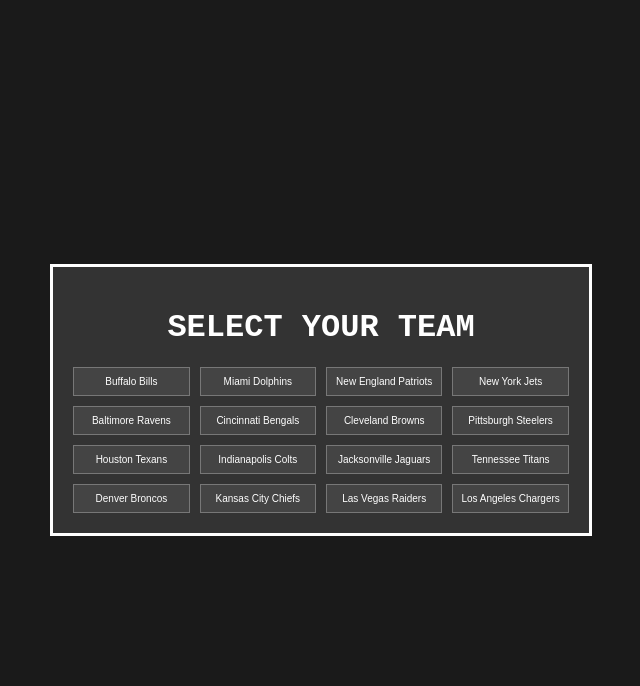
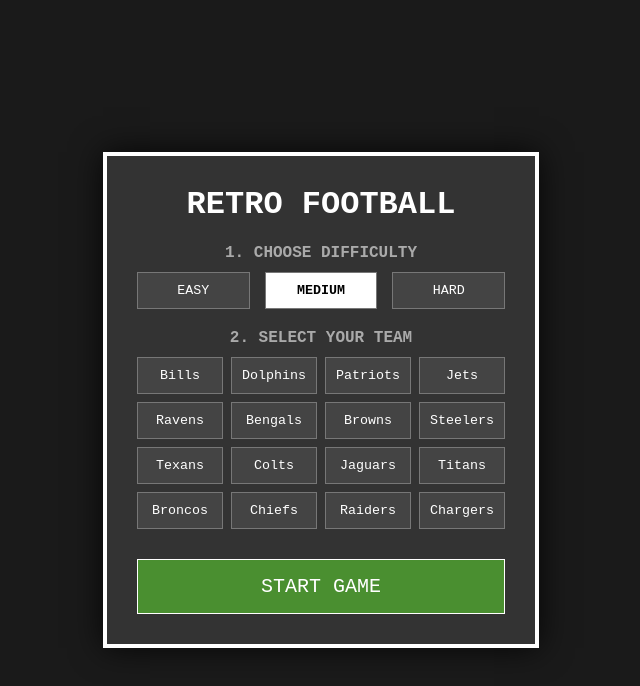
Before and after one commit to abutaney-code/FootBall, a plain HTML site: page index.html in a window 1280 px wide. Shown: the whole page, without its empty margins (319-959 px from the left). Drawn offline with Linux system fonts and the light colour scheme.

Commit message:
Update game from Team Edition to Ultimate Edition

```diff
--- a/index.html
+++ b/index.html
@@ -2,7 +2,7 @@
 <html lang="en">
 <head>
     <meta charset="UTF-8">
-    <title>Retro Football: Team Edition</title>
+    <title>Retro Football: Ultimate Edition</title>
     <style>
         body {
             margin: 0; padding: 0;
@@ -11,181 +11,192 @@
             height: 100vh; color: white;
             font-family: 'Courier New', sans-serif; overflow: hidden;
         }
-        canvas {
-            border: 4px solid #fff;
-            background-color: #4a8f30;
-            display: none; /* Hidden until team is chosen */
-        }
-        #menu {
+        #setup-screen {
             text-align: center;
             background: #333;
-            padding: 20px;
-            border: 3px solid #fff;
-            max-width: 600px;
+            padding: 30px;
+            border: 4px solid #fff;
+            max-width: 700px;
+            box-shadow: 0 0 30px rgba(0,0,0,0.8);
         }
-        .team-grid {
+        .section-label { margin-top: 20px; font-weight: bold; color: #aaa; text-transform: uppercase; }
+        .grid {
             display: grid;
             grid-template-columns: repeat(4, 1fr);
-            gap: 10px;
-            margin-top: 20px;
+            gap: 8px; margin-top: 10px;
         }
-        .team-btn {
-            background: #444;
-            color: white;
-            border: 1px solid #777;
-            padding: 8px;
-            cursor: pointer;
-            font-size: 10px;
-            transition: 0.2s;
+        .difficulty-grid {
+            display: grid;
+            grid-template-columns: repeat(3, 1fr);
+            gap: 15px; margin-top: 10px;
         }
-        .team-btn:hover { background: #666; border-color: #fff; }
-        #ui {
-            position: absolute; top: 20px; text-align: center;
-            width: 100%; pointer-events: none; display: none;
+        button {
+            background: #444; color: white; border: 1px solid #777;
+            padding: 10px; cursor: pointer; transition: 0.2s; font-family: 'Courier New';
         }
+        button:hover { background: #666; border-color: #fff; }
+        button.selected { background: #fff; color: #000; font-weight: bold; }
+
+        #start-btn {
+            margin-top: 30px; padding: 15px 40px; font-size: 20px;
+            background: #4a8f30; border-color: #fff; width: 100%;
+        }
+
+        canvas { border: 4px solid #fff; background-color: #4a8f30; display: none; }
+        #ui { position: absolute; top: 20px; text-align: center; width: 100%; pointer-events: none; display: none; }
     </style>
 </head>
 <body>
 
-    <div id="menu">
-        <h1>SELECT YOUR TEAM</h1>
-        <div class="team-grid" id="teamGrid"></div>
+    <div id="setup-screen">
+        <h1 style="margin-top:0">RETRO FOOTBALL</h1>
+
+        <div class="section-label">1. Choose Difficulty</div>
+        <div class="difficulty-grid">
+            <button onclick="setDiff(3, this)">EASY</button>
+            <button onclick="setDiff(5, this)" class="selected">MEDIUM</button>
+            <button onclick="setDiff(8, this)">HARD</button>
+        </div>
+
+        <div class="section-label">2. Select Your Team</div>
+        <div class="grid" id="teamGrid"></div>
+
+        <button id="start-btn" onclick="initGame()">START GAME</button>
     </div>
 
     <div id="ui">
         <h2 id="teamNameDisplay">TEAM</h2>
-        <div id="phaseIndicator">OFFENSE: RUN!</div>
+        <div id="phaseIndicator" style="font-weight: bold; padding: 5px; background: rgba(0,0,0,0.5); display: inline-block;">OFFENSE</div>
         <h3 id="scoreDisplay">Score: 0</h3>
     </div>
 
     <canvas id="gameCanvas" width="800" height="400"></canvas>
 
     <script>
-        const canvas = document.getElementById('gameCanvas');
-        const ctx = canvas.getContext('2d');
-        const menu = document.getElementById('menu');
-        const ui = document.getElementById('ui');
-
-        // --- Team Data ---
         const teams = [
-            { name: "Buffalo Bills", color: "#00338D" }, { name: "Miami Dolphins", color: "#008E97" },
-            { name: "New England Patriots", color: "#002244" }, { name: "New York Jets", color: "#125740" },
-            { name: "Baltimore Ravens", color: "#241773" }, { name: "Cincinnati Bengals", color: "#FB4F14" },
-            { name: "Cleveland Browns", color: "#311D00" }, { name: "Pittsburgh Steelers", color: "#FFB612" },
-            { name: "Houston Texans", color: "#03202F" }, { name: "Indianapolis Colts", color: "#002C5F" },
-            { name: "Jacksonville Jaguars", color: "#006778" }, { name: "Tennessee Titans", color: "#4B92DB" },
-            { name: "Denver Broncos", color: "#FB4F14" }, { name: "Kansas City Chiefs", color: "#E31837" },
-            { name: "Las Vegas Raiders", color: "#A5ACAF" }, { name: "Los Angeles Chargers", color: "#0080C6" }
+            { name: "Bills", color: "#00338D" }, { name: "Dolphins", color: "#008E97" },
+            { name: "Patriots", color: "#002244" }, { name: "Jets", color: "#125740" },
+            { name: "Ravens", color: "#241773" }, { name: "Bengals", color: "#FB4F14" },
+            { name: "Browns", color: "#311D00" }, { name: "Steelers", color: "#FFB612" },
+            { name: "Texans", color: "#03202F" }, { name: "Colts", color: "#002C5F" },
+            { name: "Jaguars", color: "#006778" }, { name: "Titans", color: "#4B92DB" },
+            { name: "Broncos", color: "#FB4F14" }, { name: "Chiefs", color: "#E31837" },
+            { name: "Raiders", color: "#A5ACAF" }, { name: "Chargers", color: "#0080C6" }
         ];
 
         let selectedTeam = teams[0];
+        let baseSpeed = 5;
 
-        // Create Buttons
+        // Setup UI
         const grid = document.getElementById('teamGrid');
         teams.forEach(team => {
             let btn = document.createElement('button');
-            btn.className = 'team-btn';
             btn.innerText = team.name;
-            btn.onclick = () => startGame(team);
+            btn.onclick = () => {
+                document.querySelectorAll('.grid button').forEach(b => b.classList.remove('selected'));
+                btn.classList.add('selected');
+                selectedTeam = team;
+            };
             grid.appendChild(btn);
         });
 
+        function setDiff(speed, btn) {
+            baseSpeed = speed;
+            document.querySelectorAll('.difficulty-grid button').forEach(b => b.classList.remove('selected'));
+            btn.classList.add('selected');
+        }
+
         // --- Game Logic ---
+        const canvas = document.getElementById('gameCanvas');
+        const ctx = canvas.getContext('2d');
         let score = 0, gameActive = false, isOffense = true;
-        let levelSpeed = 4, progressCounter = 0;
-        const DISTANCE_TO_TD = 500;
-
-        const player = { x: 50, y: 200, width: 30, height: 30, speed: 5 };
-        let defenders = [];
-        let cpuRunner = { active: false, x: 0, y: 0, width: 30, height: 30 };
-        let yardLines = [0, 150, 300, 450, 600, 750];
+        let progressCounter = 0;
+        const player = { x: 50, y: 200, width: 30, height: 30, speed: 6 };
+        let defenders = [], yardLines = [0, 150, 300, 450, 600, 750];
+        let cpuRunner = { active: false, x: 0, y: 0 };
 
         const keys = {};
         window.addEventListener('keydown', e => keys[e.code] = true);
         window.addEventListener('keyup', e => keys[e.code] = false);
 
-        function startGame(team) {
-            selectedTeam = team;
-            menu.style.display = 'none';
+        function initGame() {
+            document.getElementById('setup-screen').style.display = 'none';
             canvas.style.display = 'block';
-            ui.style.display = 'block';
-            document.getElementById('teamNameDisplay').innerText = team.name;
-            document.getElementById('teamNameDisplay').style.color = team.color;
+            document.getElementById('ui').style.display = 'block';
+            document.getElementById('teamNameDisplay').innerText = selectedTeam.name;
+            document.getElementById('teamNameDisplay').style.color = selectedTeam.color;
             gameActive = true;
             loop();
+        }
+
+        function switchMode(mode) {
+            isOffense = (mode === 'OFFENSE');
+            defenders = []; cpuRunner.active = false; progressCounter = 0;
+            const pi = document.getElementById('phaseIndicator');
+            pi.innerText = isOffense ? "OFFENSE: REACH THE ENDZONE" : "DEFENSE: TACKLE THE BLUE PLAYER";
+            pi.style.color = isOffense ? selectedTeam.color : "#ff4444";
         }
 
         function update() {
             if (!gameActive) return;
 
-            // Player Movement
             if (keys['ArrowUp'] || keys['KeyW']) player.y -= player.speed;
             if (keys['ArrowDown'] || keys['KeyS']) player.y += player.speed;
-            player.y = Math.max(0, Math.min(canvas.height - player.height, player.y));
+            player.y = Math.max(0, Math.min(canvas.height - 30, player.y));
 
-            // Scroll Field
-            yardLines = yardLines.map(x => (x - levelSpeed < -50) ? canvas.width : x - levelSpeed);
+            yardLines = yardLines.map(x => (x - baseSpeed < -50) ? canvas.width : x - baseSpeed);
 
             if (isOffense) {
                 progressCounter++;
-                if (progressCounter % 60 === 0 && progressCounter < DISTANCE_TO_TD) {
-                    defenders.push({ x: canvas.width, y: Math.random() * 370, width: 30, height: 30 });
+                if (progressCounter % (20 - Math.floor(baseSpeed)) === 0) {
+                    defenders.push({ x: canvas.width, y: Math.random() * 370, w: 30, h: 30 });
                 }
                 defenders.forEach((d, i) => {
-                    d.x -= levelSpeed;
-                    if (checkCollision(player, d)) gameActive = false;
+                    d.x -= (baseSpeed + 2);
+                    if (checkCollision(player, {x:d.x, y:d.y, width:d.w, height:d.h})) gameActive = false;
                 });
-                if (progressCounter >= DISTANCE_TO_TD) {
+                if (progressCounter > 400) {
                     score++;
                     document.getElementById('scoreDisplay').innerText = "Score: " + score;
                     switchMode('DEFENSE');
                 }
             } else {
                 if (!cpuRunner.active) { cpuRunner.active = true; cpuRunner.x = canvas.width; cpuRunner.y = 200; }
-                cpuRunner.x -= (levelSpeed * 0.8);
-                cpuRunner.y += (player.y > cpuRunner.y) ? 2 : -2; // CPU Dodges
-                if (checkCollision(player, cpuRunner)) switchMode('OFFENSE');
+                cpuRunner.x -= (baseSpeed + 1);
+                cpuRunner.y += (player.y > cpuRunner.y) ? (baseSpeed/2) : -(baseSpeed/2);
+                if (checkCollision(player, {x:cpuRunner.x, y:cpuRunner.y, width:30, height:30})) switchMode('OFFENSE');
                 if (cpuRunner.x < 0) gameActive = false;
             }
         }
 
         function draw() {
             ctx.fillStyle = '#4a8f30'; ctx.fillRect(0, 0, canvas.width, canvas.height);
-            ctx.fillStyle = 'rgba(255,255,255,0.4)';
+            ctx.fillStyle = 'rgba(255,255,255,0.3)';
             yardLines.forEach(x => ctx.fillRect(x, 0, 5, canvas.height));
 
-            // Draw Player (Team Color)
+            // Draw Player
             ctx.fillStyle = isOffense ? selectedTeam.color : "#d32f2f";
-            ctx.fillRect(player.x, player.y, player.width, player.height);
-            ctx.fillStyle = "silver"; ctx.fillRect(player.x + (isOffense?20:0), player.y+5, 10, 20);
+            ctx.fillRect(player.x, player.y, 30, 30);
+            ctx.fillStyle = "silver"; ctx.fillRect(player.x + (isOffense?20:0), player.y+5, 8, 20);
 
             if (isOffense) {
                 ctx.fillStyle = "#d32f2f";
-                defenders.forEach(d => ctx.fillRect(d.x, d.y, d.width, d.height));
-            } else if (cpuRunner.active) {
-                ctx.fillStyle = "#fff"; // Opponent Runner
-                ctx.fillRect(cpuRunner.x, cpuRunner.y, cpuRunner.width, cpuRunner.height);
+                defenders.forEach(d => ctx.fillRect(d.x, d.y, 30, 30));
+            } else {
+                ctx.fillStyle = "#00ccff";
+                ctx.fillRect(cpuRunner.x, cpuRunner.y, 30, 30);
             }
 
             if (!gameActive) {
                 ctx.fillStyle = "rgba(0,0,0,0.8)"; ctx.fillRect(0,0,800,400);
                 ctx.fillStyle = "white"; ctx.textAlign = "center";
                 ctx.font = "30px Courier"; ctx.fillText("GAME OVER", 400, 200);
-                ctx.fillText("Press SPACE to Restart", 400, 250);
+                ctx.fillText("Press SPACE to Restart", 400, 260);
             }
         }
 
-        function switchMode(mode) {
-            isOffense = (mode === 'OFFENSE');
-            defenders = []; cpuRunner.active = false; progressCounter = 0;
-            player.y = 200;
-            const pi = document.getElementById('phaseIndicator');
-            pi.innerText = isOffense ? "OFFENSE: RUN!" : "DEFENSE: TACKLE HIM!";
-            pi.style.color = isOffense ? selectedTeam.color : "red";
-        }
-
         function checkCollision(a, b) {
-            return a.x < b.x + b.width && a.x + a.width > b.x && a.y < b.y + b.height && a.y + a.height > b.y;
+            return a.x < b.x + b.width && a.x + 30 > b.x && a.y < b.y + b.height && a.y + 30 > b.y;
         }
 
         function loop() {
@@ -193,9 +204,7 @@
             if (gameActive) requestAnimationFrame(loop);
         }
 
-        window.addEventListener('keydown', e => {
-            if (!gameActive && e.code === 'Space') location.reload();
-        });
+        window.addEventListener('keydown', e => { if (!gameActive && e.code === 'Space') location.reload(); });
     </script>
 </body>
 </html>
```
